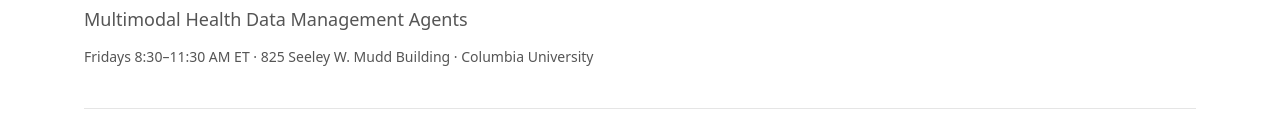
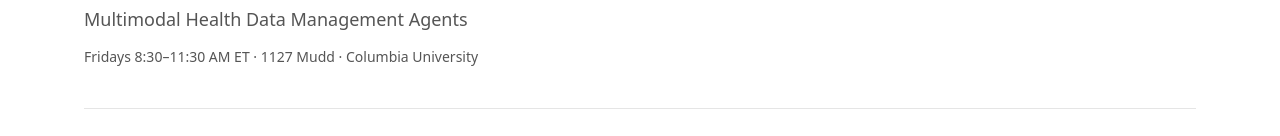
Before and after one commit to personal-health-agent/personal-health-agent.github.io, an Astro site: page / in a window 1280 px wide. Shown: the part 404-540 px from the top of the page. Built offline with nearby package versions, Linux system fonts and the light colour scheme; Astro itself is replaced by a stand-in of ours.

Commit message:
dummy message

```diff
--- a/src/content/course/course.md
+++ b/src/content/course/course.md
@@ -5,7 +5,7 @@ shortName: "Personal Health Agent"
 title: "The Future of Personal Health Assistant"
 subtitle: "Multimodal Health Data Management Agents"
 term: "Fall 2026"
-location: "825 Seeley W. Mudd Building"
+location: "1127 Mudd"
 credits: 3
 duration: "14 weeks"
 format: "One 3-hour weekly session"
```
